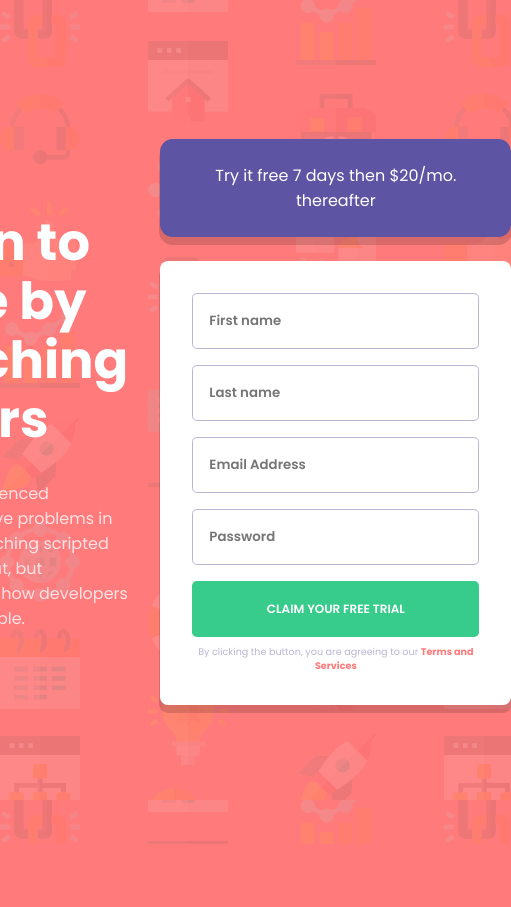
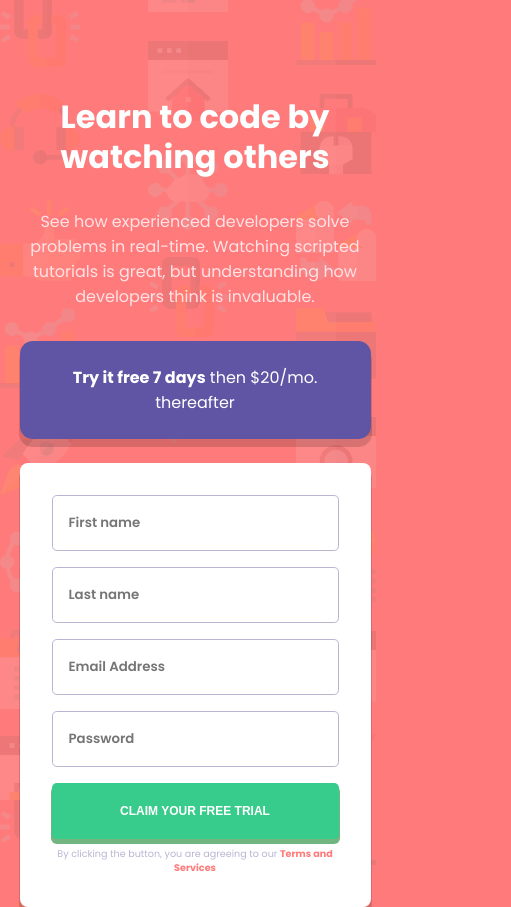
Before and after one commit to stefrotaru/intro-component-with-signup-form, a plain HTML site: page index.html in a window 390 px wide. Shown: the whole page, 511 px wide, since content can reach past the window. Before the commit the page ends 844 px from the top, so only its background shows below. Drawn offline with Linux system fonts and the light colour scheme.

Commit message:
started working on the custom form inputs

```diff
--- a/index.html
+++ b/index.html
@@ -31,25 +31,13 @@
         <input type="email" id="email" name="email" value="" placeholder="Email Address" required>
         <label for="pass"></label>
         <input type="password" id="pass" name="pass" value="" placeholder="Password" required>
-        <input type="submit" value="CLAIM YOUR FREE TRIAL" id="form-button">
+        <!-- <input type="submit" value="CLAIM YOUR FREE TRIAL" id="form-button"> -->
+        <button type="submit" id="form-button">CLAIM YOUR FREE TRIAL</button>
         <p class="terms-text">By clicking the button, you are agreeing to our <a href="#" class="terms-bold">Terms and Services</a></p>
       </form>
     </div>
   </main>
 
-<!--
-  First Name
-  Last Name
-  Email Address
-  Password
-
-  Claim your free trial  -->
-
-  <!-- <footer>
-    <p class="attribution">
-      Challenge by <a href="https://www.frontendmentor.io?ref=challenge" target="_blank">Frontend Mentor</a>.
-      Coded by <a href="#">Your Name Here</a>.
-    </p>
-  </footer> -->
+  <script src="./main.js"></script>
 </body>
 </html>
--- /dev/null
+++ b/main.js
@@ -0,0 +1,6 @@
+const inputField = document.querySelectorAll('input');
+const formButton = document.getElementById('form-button');
+
+formButton.addEventListener('click', function() {
+
+});
--- a/styles/style.css
+++ b/styles/style.css
@@ -12,8 +12,6 @@
 
     --col-font-title: #fcffff;
     --col-font-description: #ffe2e6;
-
-    --col-demo-background: #5d54a3;
 
     /* FONTS */
     --font-primary: 'Poppins', sans-serif;
@@ -59,7 +57,7 @@ body {
     align-items: center;
 }
 .left__title {
-    font-size: 3.2rem;
+    font-size: calc(2.3rem + 1vw);
     line-height: 3.7rem;
     color: var(--col-font-title);
 }
@@ -71,15 +69,19 @@ body {
 .right {}
 .right__demo {
     border-radius: .8rem;
-    background-color: var(--col-demo-background);
-    padding: 1.5rem 1rem;
+    background-color: var(--accent-blue);
+    padding: 1.5rem 3rem;
     margin-bottom: 1.5rem;
     text-align: center;
     -webkit-box-shadow: 0px 7px 0px 1px rgba(0,0,0,0.15);
     box-shadow: 0px 7px 0px 1px rgba(0,0,0,0.15);
 }
-.right__demo-text {}
-.right__demo-bold {}
+.right__demo-text {
+    font-weight: 400;
+}
+.right__demo-bold {
+    font-weight: 700;
+}
 .right__demo-form {
     background-color: #ffffff;
     -webkit-box-shadow: 0px 7px 0px 1px rgba(0,0,0,0.15);
@@ -101,10 +103,17 @@ body {
 }
 .right__demo-form > input:focus-visible {
     border: 1px solid var(--accent-blue)!important;
-    /* border-color: var(--accent-blue)!important; */
 }
 
 #form-button {
+    width: -moz-available;
+    width: -webkit-fill-available;
+    height: 3.5rem;
+    margin-top: 1rem;
+    border: 1px solid var(--neutral-grayish-blue);
+    border-radius: .3rem;
+    -webkit-box-shadow: 0px 4px 0px 1px rgba(2, 122, 30, 0.558);
+    box-shadow: 0px 4px 0px 1px rgba(2, 122, 30, 0.558);
     text-align: center;
     border: none;
     background-color: var(--primary-green);
@@ -114,6 +123,12 @@ body {
     cursor: pointer;
 
     padding-left: 0;
+}
+#form-button:active {
+    filter: brightness(120%);
+}
+#form-button:hover {
+    filter: brightness(110%);
 }
 .terms-text {
     color: var(--neutral-grayish-blue);
@@ -127,3 +142,23 @@ body {
     font-weight: 700;
     text-decoration: none;
 }
+
+/* MEDIA QUERIES */
+
+@media (max-width: 930px) {
+    .grid {
+        grid-template-columns: none;
+        padding-inline-start: 1.5rem;
+        padding-inline-end: 1.5rem;
+        margin-block-start: 10rem;
+    }
+
+    .left {
+        text-align: center;
+    }
+
+    .left__title {
+        font-size: 2rem;
+        line-height: 2.5rem;
+    }
+}
```
